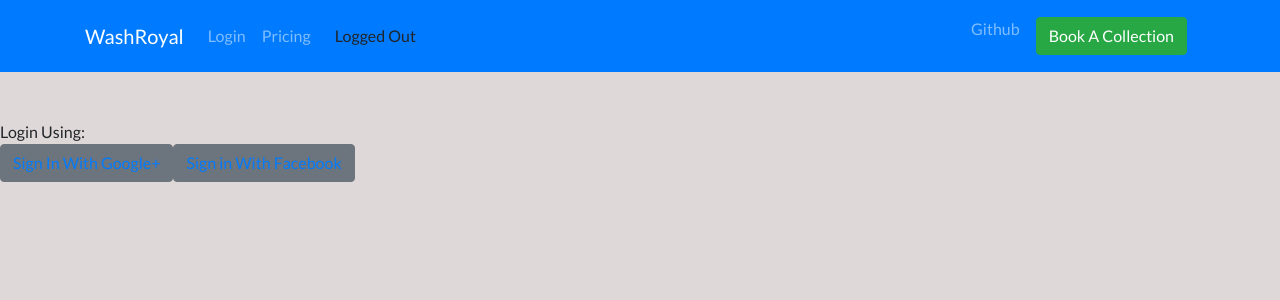
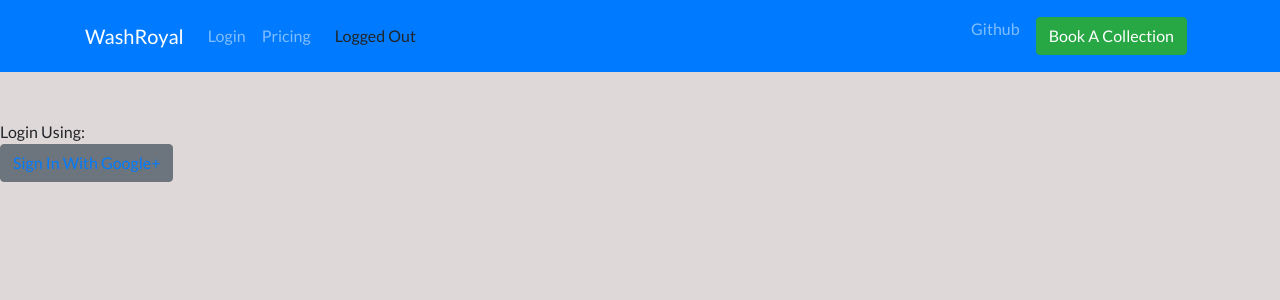
Before and after one commit to chrisliew/wash-royal, a React (Create React App) app in the folder client/: page /auth/login in a window 1280 px wide. Shown: the top 300 px of the page. Built offline with nearby package versions, Linux system fonts and the light colour scheme; no server answers.

Commit message:
Completed login and heroku deploy

```diff
--- a/client/src/components/Login.js
+++ b/client/src/components/Login.js
@@ -11,7 +11,6 @@ class Login extends Component {
         Login Using:
         <br />
         <Button><a href="/auth/google">Sign In With Google+</a></Button>
-        <Button><a href="/auth/facebook">Sign in With Facebook</a></Button>
       </div>
     )
   }
```
